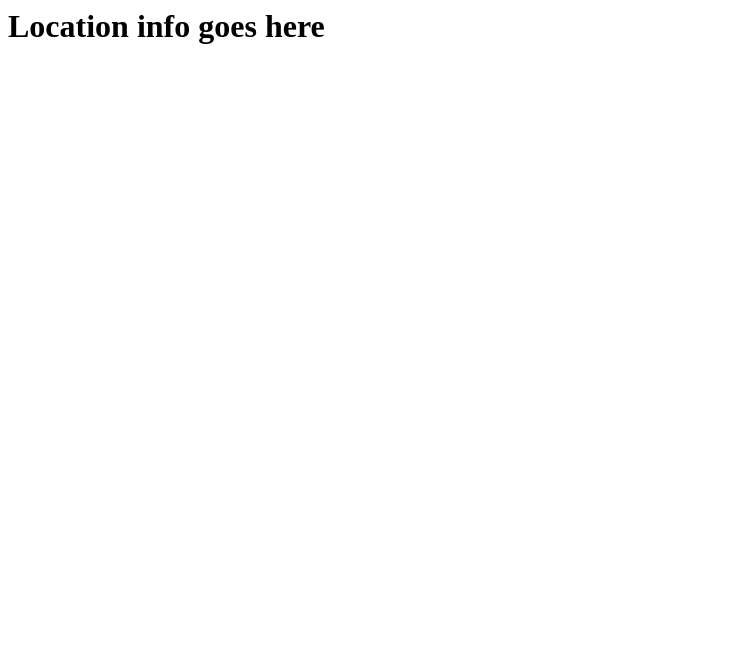
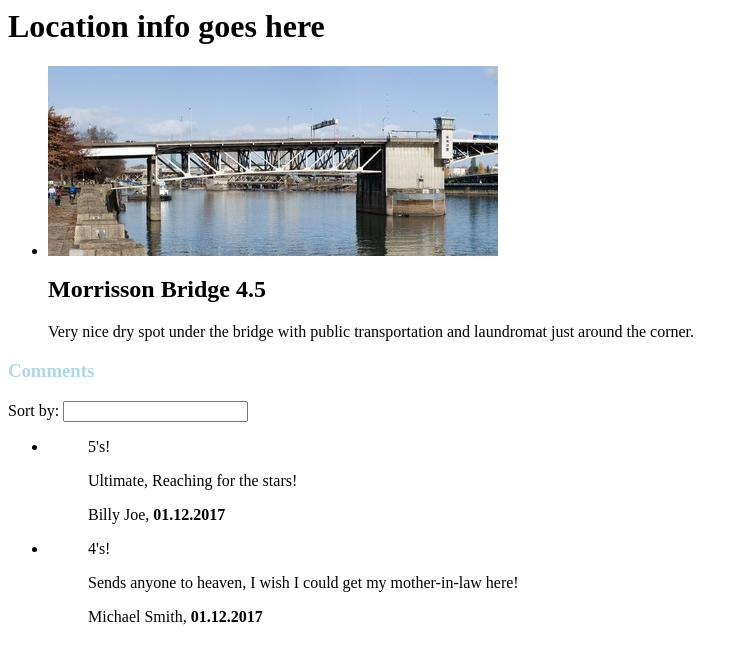
Before and after one commit to razzlepdx/sleep-safe, a Flask app: page /site in a window 1280 px wide. Shown: the top 664 px of the page, without its empty margins (0-748 px from the left). Run offline with Flask 2, Linux system fonts and the light colour scheme; parts of the project's set-up code (start-up, migrations or seed data) failed here and were passed over.

Commit message:
initial locations

```diff
--- a/app.py
+++ b/app.py
@@ -3,7 +3,6 @@
 from flask_bcrypt import Bcrypt
 
 from flask_googlemaps import GoogleMaps
-from models.user import User
 import os
 
 # app and db dev environment settings:
--- a/templates/location.html
+++ b/templates/location.html
@@ -1 +1,60 @@
 <h1>Location info goes here</h1>
+
+
+    <div class="container">
+        <div class="row row-content">
+            <div class="col-xs-12">
+                <!--Put the location details here-->
+                <ul class="media-list">
+                    <li class="media">
+                        <div class="media-left media-middle">
+                            <a href="#">
+                                <img class="media-object img-thumbnail"
+                                     src="./assets/morrisson_bridge.jpg" alt="Morrisson Bridge">
+                            </a>
+                        </div>
+                        <div class="media-body">
+                            <h2 class="media-heading">
+                                <span class="label label-danger">Morrisson Bridge</span>
+                                <span class="badge">4.5</span>
+                            </h2>
+                            <p>Very nice dry spot under the bridge with public transportation and laundromat just around the corner.</p>
+
+                        </div>
+                    </li>
+                </ul>
+
+            </div>
+
+            <div class="col-xs-9 col-xs-offset-1">
+                <!--Put the comments here-->
+                <div class="col-xs-12">
+                    <h3 style="color: lightblue">Comments</h3>
+                </div>
+                <div class="col-xs-12  col-sm-push-1">
+                    <label for="sort">Sort by: </label>
+                    <input id="sort" />
+                </div>
+                <div class="col-xs-12 col-sm-push-1">
+                    <ul class="list-unstyled">
+                        <li>
+                            <blockquote>
+                                <p>5<i class="fa fa-star" aria-hidden="true"></i>'s!</p>
+                                <p>Ultimate, Reaching for the stars!</p>
+                                <footer>Billy Joe, <strong>01.12.2017</strong></footer>
+                            </blockquote>
+                        </li>
+                        <li>
+                            <blockquote>
+                                <p>4<i class="fa fa-star" aria-hidden="true"></i>'s!</p>
+                                <p>Sends anyone to heaven, I wish I could get my mother-in-law here!</p>
+                                <footer>Michael Smith, <strong>01.12.2017</strong></footer>
+                            </blockquote>
+                        </li>
+                    </ul>
+                </div>
+            </div>
+
+        </div>
+
+    </div>
```
Also changed, not shown: models/comments.py (added, +17 -0 lines), assets/morrisson_bridge.jpg (added).
